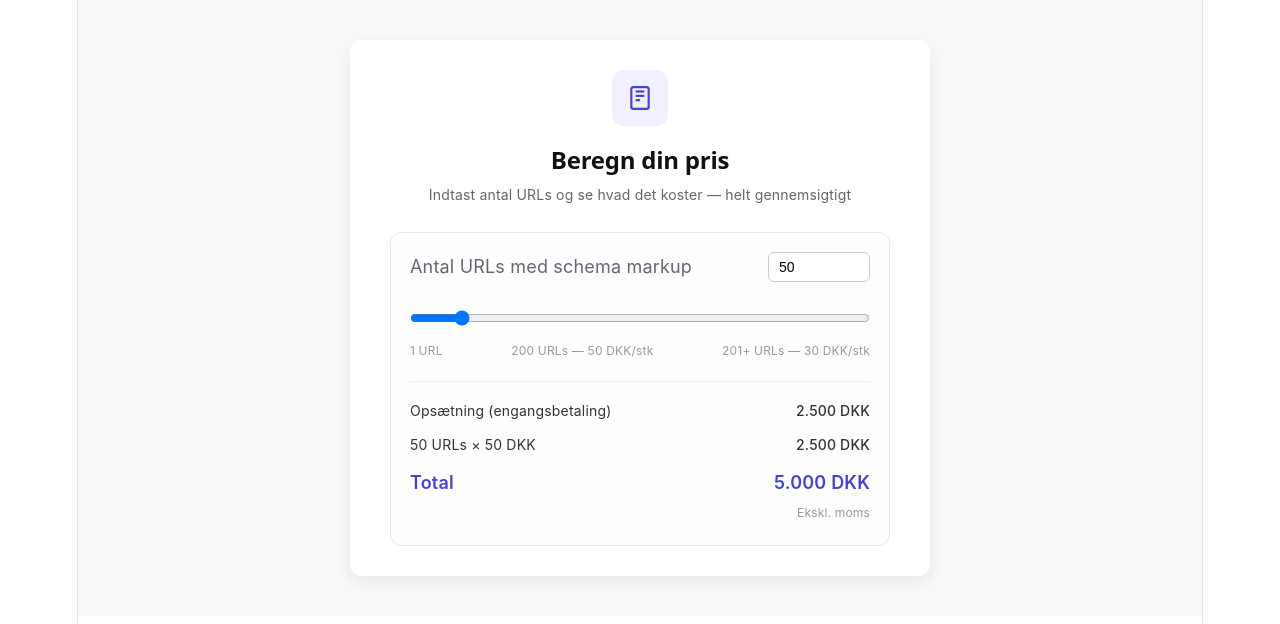
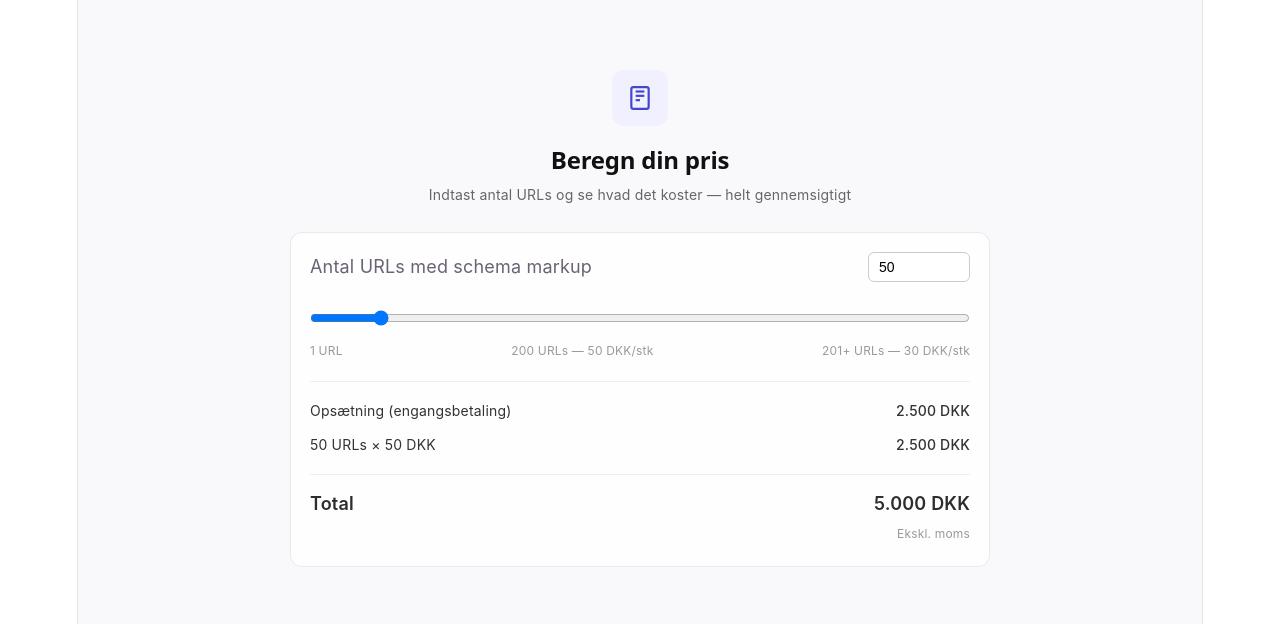
Before and after one commit to andreasfhr16-netizen/Test-konvad, a React (Vite) app: page / in a window 1280 px wide. Shown: the top 624 px of the page. Built offline with nearby package versions, Linux system fonts and the light colour scheme.

Commit message:
second build

```diff
--- a/src/App.css
+++ b/src/App.css
@@ -9,12 +9,12 @@
 }
 
 .prisberegner-container {
-  background-color: #fff;
+  background:transparent;
   border-radius: 12px;
   padding: 30px 40px;
-  max-width: 500px;
+  max-width: 700px;
   width: 100%;
-  box-shadow: 0 6px 18px rgba(0, 0, 0, 0.08);
+
   text-align: center;
 }
 
@@ -105,7 +105,7 @@ hr {
   justify-content: space-between;
   font-size: 18px;
   font-weight: 600;
-  color: #4444cc;
+  color: #2d2d30;
   margin-top: 12px;
 }
 
--- a/src/App.jsx
+++ b/src/App.jsx
@@ -68,6 +68,8 @@ function Prisberegner() {
         <PrisLinje label="Opsætning (engangsbetaling)" value="2.500 DKK" />
         <PrisLinje label={`${antal} URLs × ${rate} DKK`} value={`${urlOmkostning.toLocaleString('da-DK')} DKK`} />
 
+        <hr />
+
         <div className="total-row">
           <span>Total</span>
           <span>{total.toLocaleString('da-DK')} DKK</span>
```
Also changed, not shown: 6 other files (tests, documents, lock files or other folders).
